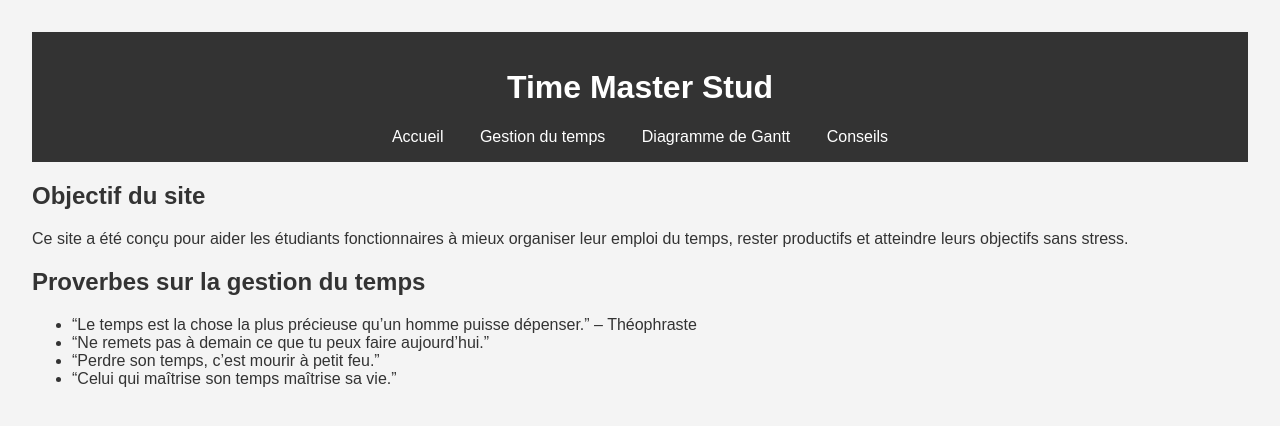
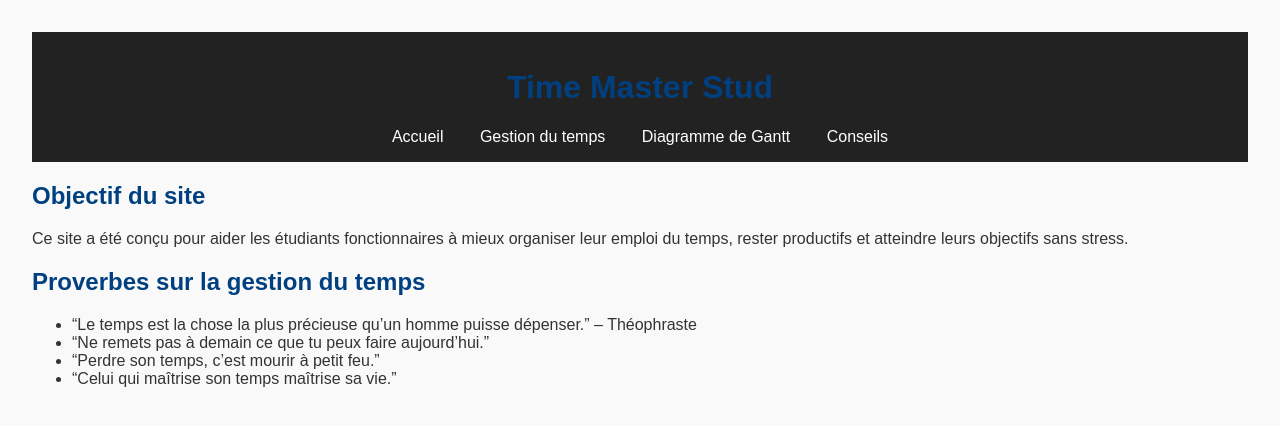
Before and after one commit to AnassHB/time-master-stud, a plain HTML site: page index.html in a window 1280 px wide. Drawn offline with Linux system fonts and the light colour scheme.

Commit message:
style.css

```diff
--- a/style.css
+++ b/style.css
@@ -1,19 +1,22 @@
 body {
   font-family: Arial, sans-serif;
   margin: 2em;
-  background-color: #f4f4f4;
+  background-color: #f9f9f9;
   color: #333;
 }
 header {
-  background: #333;
+  background: #222;
   color: white;
-  padding: 1em 0;
+  padding: 1em;
   text-align: center;
 }
 nav a {
   color: white;
   margin: 0 1em;
   text-decoration: none;
+}
+h1, h2 {
+  color: #004080;
 }
 table {
   width: 100%;
@@ -25,3 +28,6 @@ th, td {
   padding: 0.5em;
   text-align: center;
 }
+td[contenteditable] {
+  background-color: #fffbe6;
+}
```
